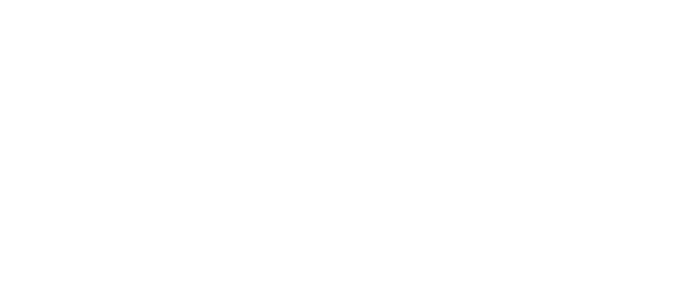
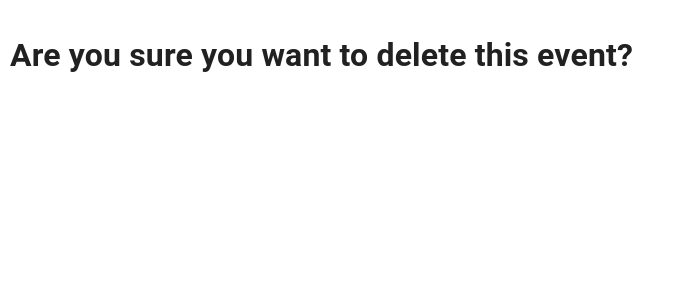
Before and after one commit to gordon-cs/athletic-form, a React (Create React App) app in the folder athletic-form-ui/: page /events/1/delete in a window 1280 px wide. Before the commit this address had no page. Shown: the top 300 px of the page, without its empty margins (0-684 px from the left). Built offline with nearby package versions, Linux system fonts and the light colour scheme.

Commit message:
Adding Routing to DeleteEvent Page

```diff
--- a/athletic-form-ui/src/App.tsx
+++ b/athletic-form-ui/src/App.tsx
@@ -1,6 +1,7 @@
 import { Grid } from '@mui/material';
 import { EventsPage } from './Views/EventsPage';
 import { AddEvent } from './Views/AddEvent';
+import { DeleteEvent } from './Views/DeleteEvent';
 import { BrowserRouter as Router, Route, Routes } from 'react-router-dom';
 
 export const App = () => {
@@ -11,6 +12,7 @@ export const App = () => {
 					<Routes>
 						<Route path = "/events" element = {<EventsPage />}/>
 						<Route path = "/events/add" element = {<AddEvent />}/>
+						<Route path = "/events/:id/delete" element = {<DeleteEvent />}/>
 					</Routes>
 				</Router>
 			</Grid>
--- a/athletic-form-ui/src/Components/EventCard.tsx
+++ b/athletic-form-ui/src/Components/EventCard.tsx
@@ -1,6 +1,7 @@
 import { Button, Card, CardActions, CardContent, CardHeader } from '@mui/material';
 import '../styles/eventCard.scss';
 import { FaTrashAlt, FaPencilAlt } from 'react-icons/fa';
+import { Link } from 'react-router-dom';
 
 interface Props {
 	eventData: any;
@@ -33,15 +34,16 @@ export const EventCard: React.FC<Props> = ({ eventData }) => {
 				{departHome}
 			</CardContent>
 			<CardActions className={'card-content card-action'}>
+				<Link to = {`/events/${eventData.id}/delete`} >
 					<Button
 						size='small'
 						sx={{ backgroundColor: '#710F0F', color: 'white' }}
 						variant={'outlined'}
-					onClick={RemoveCard}
 					>
 						<FaTrashAlt></FaTrashAlt>
 						Delete
 					</Button>
+				</Link>
 				<Button
 					size={'small'}
 					sx={{ backgroundColor: '#066A1F', color: 'white' }}
--- /dev/null
+++ b/athletic-form-ui/src/Views/DeleteEvent.tsx
@@ -0,0 +1,11 @@
+import { Grid } from "@mui/material";
+
+interface Props {}
+
+export const DeleteEvent : React.FC<Props> = () => {
+    return (
+        <Grid>
+            <h1>Are you sure you want to delete this event?</h1>
+        </Grid>
+    );
+}
--- a/athletic-form-ui/src/Views/EventsPage.tsx
+++ b/athletic-form-ui/src/Views/EventsPage.tsx
@@ -28,6 +28,7 @@ export const EventsPage: React.FC<Props> = () => {
 						<Grid item key={entry['id']}>
 							<EventCard
 								eventData={{
+									id: entry['id'],
 									sport: entry['sport'],
 									opponent: entry['opponent'],
 									date: entry['date'],
```
Lines whose indentation alone changed are shown as unchanged.
